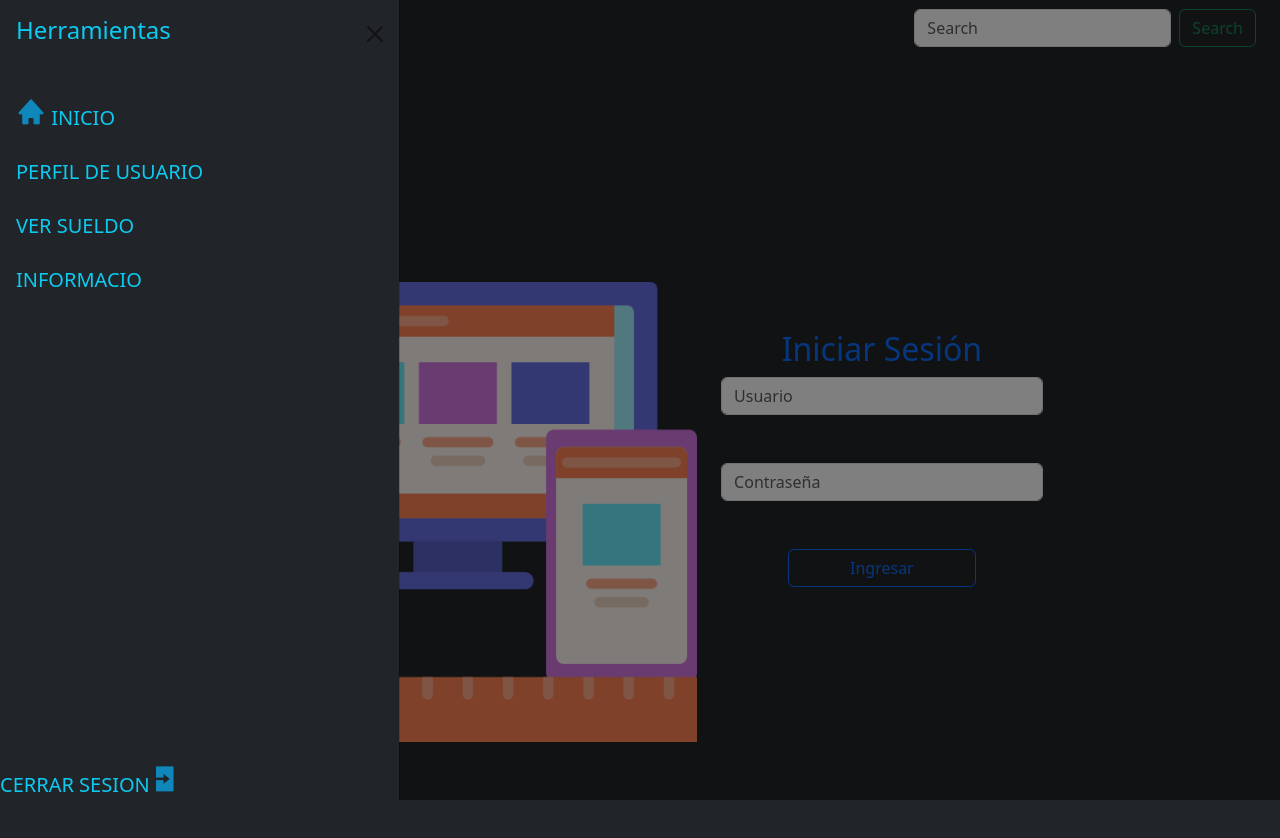
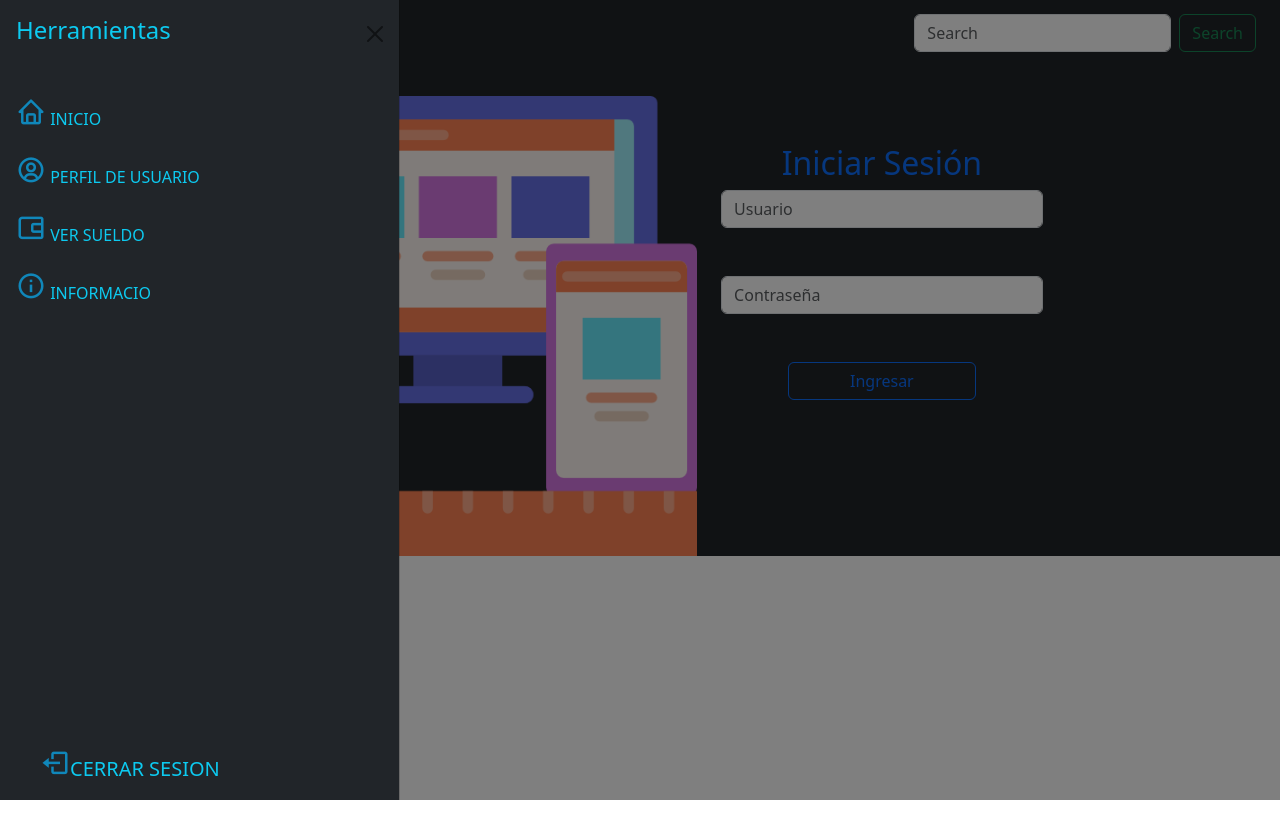
Before and after one commit to JASBOOTSTUDIOS/TareaFinalFrontend, a React (Vite) app: page /login in a window 1280 px wide. Both pictures are taken after a click on the button 52 px from the left and 84 px from the top of the page. Shown: the top 838 px of the page. After the commit the page ends 800 px from the top, so only its background shows below. Built offline with nearby package versions, Linux system fonts and the light colour scheme.

Commit message:
Menu lateral modificado

```diff
--- a/src/components/Navbar.tsx
+++ b/src/components/Navbar.tsx
@@ -1,6 +1,6 @@
 import { useEffect, useState } from "react";
 import { useNavigate,useLocation, Link } from "react-router-dom";
-import { HomeIcon, LoginIcon } from "./icons/Icons";
+import { HomeIcon, LoginIcon, PerfilIcon, InfoIcon, WalletIcon, MenuIcon, LogoutIcon } from "./icons/Icons";
 import { API_ROUTE } from "../../ENV";
 
 export function Navbar() {
@@ -40,7 +40,8 @@ export function Navbar() {
     <>
       <nav className="navbar navbar-expand-sm navbar-dark bg-dark">
       <div className="container-fluid">
-    <Link className="navbar-brand" to={validToken ? "#": "/"}>{validToken ? `Hola Sr. ${users.nombres}` : `Inicio`}</Link>
+      <label className="nav nav-link text-info" htmlFor="btn-sidebar"><MenuIcon/></label>
+    <Link className="navbar-brand" to={validToken ? "#": "/"}>{validToken ? ` ${users.nombres}` : `Inicio`}</Link>
     <button className="navbar-toggler" type="button" data-bs-toggle="collapse" data-bs-target="#navbarScroll" aria-controls="navbarScroll" aria-expanded="false" aria-label="Toggle navigation">
       <span className="navbar-toggler-icon"></span>
     </button>
@@ -79,7 +80,7 @@ export function Navbar() {
       {/* Sidebar */}
       <nav className="navbar navbar-md navbar-dark ">
         <div className="container-fluid">
-          <button className="navbar-toggler" type="button" data-bs-toggle="offcanvas" data-bs-target="#sidebar"><span className="navbar-toggler-icon"></span></button>
+          <button id="btn-sidebar" className="d-flex btn" type="button" data-bs-toggle="offcanvas" data-bs-target="#sidebar"></button>
 
           {/* Nav Button */}
           {/* Off canvas container start */}
@@ -90,11 +91,11 @@ export function Navbar() {
             </div>
             {/* OFF CANVAS LIKS */}
             <div className="offcanvas-body d-flex flex-column justify-conten-between px-0">
-              <ul className="navbar-nav fs-5 justify-content-evenly">
+              <ul className="navbar-nav fs-6 justify-content-evenly">
                 <li className="nav-item p-3 py-md-1"><Link className="nav-link text-info" to={"#"}><HomeIcon/> INICIO</Link></li>
-                <li className="nav-item p-3 py-md-1"><Link className="nav-link text-info" to={"#"}><i className="fi fi-sr-user"></i>PERFIL DE USUARIO</Link></li>
-                <li className="nav-item p-3 py-md-1"><Link className="nav-link text-info" to={"#"}>VER SUELDO</Link></li>
-                <li className="nav-item p-3 py-md-1"><Link className="nav-link text-info" to={"#"}>INFORMACIO</Link></li>
+                <li className="nav-item p-3 py-md-1"><Link className="nav-link text-info" to={"#"}><PerfilIcon/> PERFIL DE USUARIO</Link></li>
+                <li className="nav-item p-3 py-md-1"><Link className="nav-link text-info" to={"#"}><WalletIcon/> VER SUELDO</Link></li>
+                <li className="nav-item p-3 py-md-1"><Link className="nav-link text-info" to={"#"}><InfoIcon/> INFORMACIO</Link></li>
               </ul>
             {/* Enlacess */}
               {/* <Link to={"#"}></Link> */}
@@ -105,7 +106,7 @@ export function Navbar() {
               <Link to={"#"}>3</Link>
               <Link to={"#"}><LoginIcon/></Link>
               </div>
-              <Link className="nav-link P- text-info fs-5" to={"#"}>CERRAR SESION<LoginIcon/></Link>
+              <Link className="nav-link p-3 mx-4 nav-hover text-info fs-5" to={"#"}><LogoutIcon/>CERRAR SESION</Link>
           </section>
 
 
--- a/src/components/icons/Icons.tsx
+++ b/src/components/icons/Icons.tsx
@@ -1,14 +1,37 @@
-
+const ColorIcons = "#1087BA"
 
 export function HomeIcon(){
-    return <i className='bx bxs-home p-0 m-0' style={{ color: '#1087BA', fontSize:'30px' }}></i>;
+    return <i className='bx bx-home p-0 m-0' style={{ color: ColorIcons, fontSize:'30px' }}></i>;
+};
+export function ExitIcon(){
+    return <i className='bx bx-home p-0 m-0' style={{ color: ColorIcons, fontSize:'30px' }}></i>;
 };
 
 export function PerfilIcon(){
-    return <i className='bx bxs-home p-0 m-0' style={{ color: '#1087BA', fontSize:'30px' }}></i>;
+    return <i className='bx bx-user-circle' style={{ color: ColorIcons, fontSize:'30px' }}></i>;
 }
 
 export function LoginIcon(){
-    return <i className='bx bxs-log-in p-0 m-0' style={{ color: '#1087BA', fontSize:'30px' }}></i>;
+    return <i className='bx bx-log-in p-0 m-0' style={{ color: ColorIcons, fontSize:'30px' }}></i>;
 
 }
+
+export function LogoutIcon(){
+    return <i className='bx bx-log-out p-0 m-0' style={{ color: ColorIcons, fontSize:'30px' }}></i>;
+
+}
+
+export function WalletIcon(){
+    return <i className='bx bx-wallet-alt p-0 m-0' style={{ color: ColorIcons, fontSize:'30px' }}></i>;
+
+}
+
+export function InfoIcon(){
+    return <i className='bx bx-info-circle p-0 m-0' style={{ color: ColorIcons, fontSize:'30px' }}></i>;
+
+}
+
+export function MenuIcon(){
+    return <i className='bx bx-food-menu p-0 m-0' style={{ color: ColorIcons, fontSize:'30px' }}></i>;
+
+}
--- a/src/pages/Login.tsx
+++ b/src/pages/Login.tsx
@@ -48,7 +48,7 @@ export default function Login() {
   };
 
   return (
-    <div className="row text-center vh-100 vh-sm-auto bg-dark">
+    <div className="row text-center bg-dark">
       {/* <Navbar/> */}
 
       <div className="col-12"></div>
```
